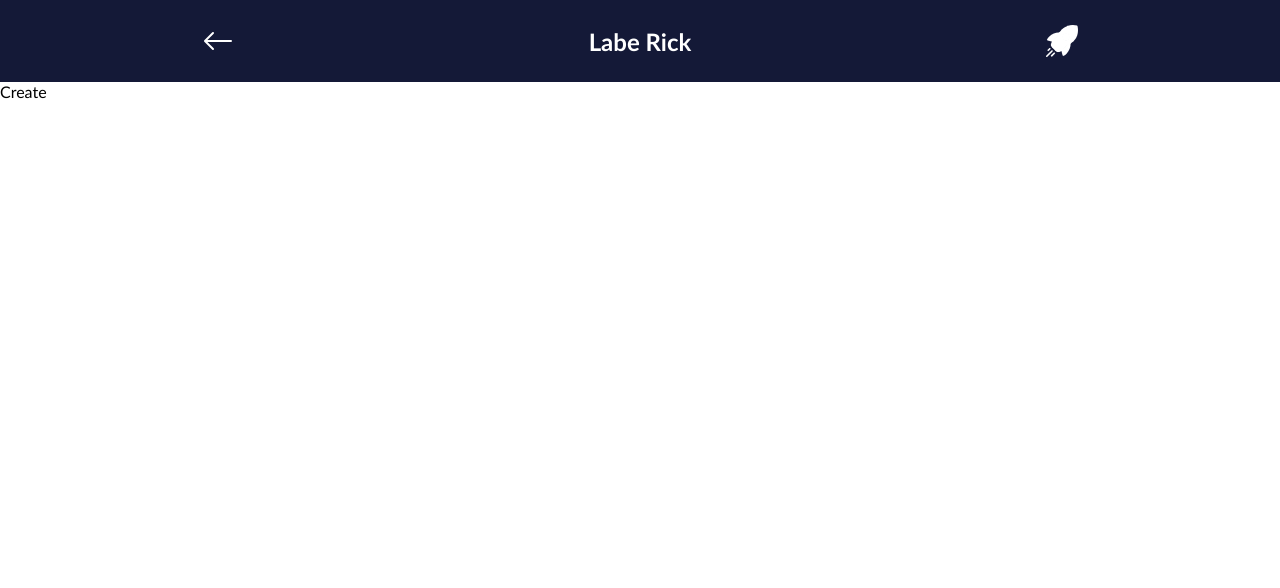
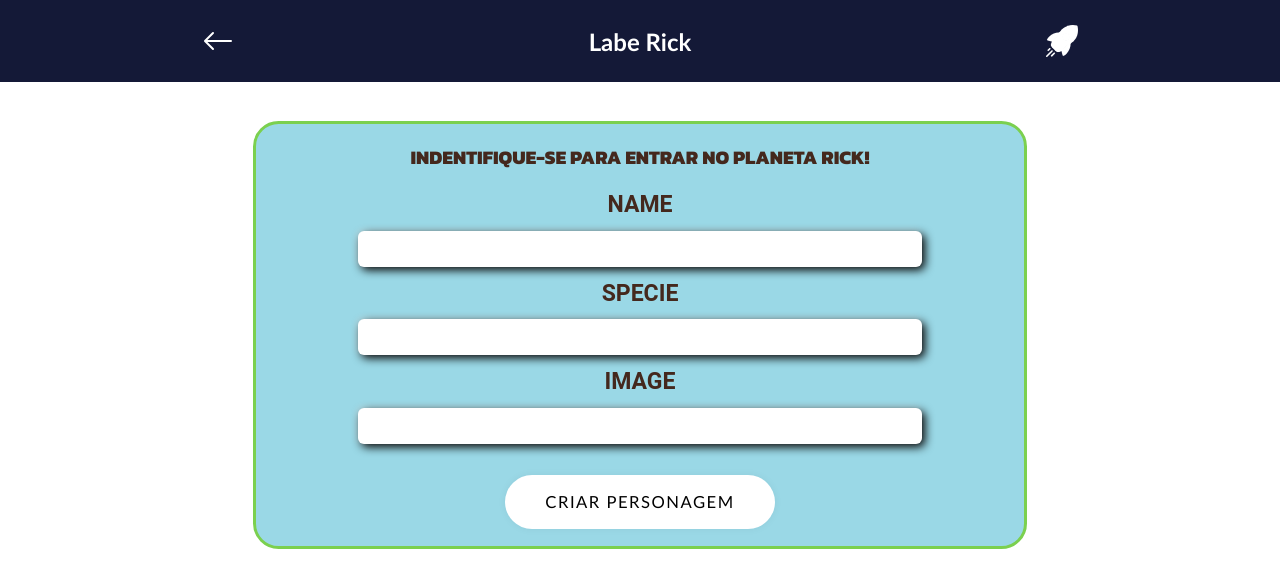
Before and after one commit to MirandaFayra/labe-rick-front-fayra, a React (Create React App) app: page /create-character in a window 1280 px wide. Shown: the top 588 px of the page. Built offline with nearby package versions, Linux system fonts and the light colour scheme.

Commit message:
Finalizar parte estática do crete character

```diff
--- a/src/pages/create-character-page/index.js
+++ b/src/pages/create-character-page/index.js
@@ -1,9 +1,42 @@
 import React from 'react';
+import * as S from '../../styles/index'
+import { useForm } from '../../hooks/useForm';
+import axios from 'axios';
+import { BASE_URL } from '../../constants/BASE_URL';
 
 export default function CreateCharacterPage() {
+  // const [form,onChange]=useForm({name:'', species:'',image:''})
+  // //função submit
+  // const enviar=(e)=>{
+  //   e.preventDefault();
+
+  //   const body={
+  //     name: form.name,
+  //     species:form.species,
+  //     image: form.image,
+  //   }
+
+  //   axios.post(`${BASE_URL}/user/login`,body).then((res)=>{
+  //       console.log(res.data);
+  //       const token=res.data.token
+  //       localStorage.setItem('token',token)
+
+  //   }).catch((e)=>{
+  //    console.log(e.response); })
+  // }
+
  return (
-   <p>
-        Create
-   </p>
+   <S.Container>
+      <S.SForm onSubmit={''}>
+        <S.STitle>Indentifique-se para entrar no planeta Rick!</S.STitle>
+        <S.SLabel htmlFor='name'>Name</S.SLabel>
+        <S.SInput id='name' name='name' value={''} onChange={(e)=>''} />
+        <S.SLabel htmlFor='specie'>Specie</S.SLabel>
+        <S.SInput type='specie' id='specie' name='specie' value={''} onChange={''} />
+        <S.SLabel htmlFor='image'>Image</S.SLabel>
+        <S.SInput id='image' name='image' value={''} onChange={(e)=>''} />
+        <S.SButton>Criar Personagem</S.SButton>
+      </S.SForm>
+   </S.Container>
  );
 }
--- a/src/styles/index.js
+++ b/src/styles/index.js
@@ -80,3 +80,56 @@ export const ContainerCard = styled.div`
     row-gap: 16vh;
     grid-auto-flow: row;
 `;
+
+export const SForm = styled.form`
+    width: 60%;
+    display: flex;
+    flex-direction: column;
+    align-items: center;
+    border:solid 0.3vw ${theme.colors.green} ;
+    border-radius: 2vw;
+    background-color: ${theme.colors.blue100};
+`;
+
+export const STitle = styled.p`
+    text-transform: uppercase;
+    font-size: 1.5vw;
+    color: ${theme.colors.brown};
+    font-family: 'Kanit', sans-serif;
+    font-weight: 800;
+    margin: 1.5vw 0vw;
+    /* font-family: 'Montserrat', sans-serif; */
+    `;
+
+export const SLabel = styled.label`
+    text-transform: uppercase;
+    font-size: 1.8vw;
+    color: ${theme.colors.brown};
+    font-family: 'Roboto', sans-serif;
+    font-weight: 600;
+    `;
+export const SInput = styled.input`
+    width: 70%;
+    padding: 0.7vw 1vw;
+    margin-top:1vw;
+    margin-bottom:1vw;
+    text-align: center;
+    font-size: 1.2vw;
+    background-color: ${theme.colors.white};
+    color: ${theme.colors.brown};
+    font-family: 'Roboto', sans-serif;
+    font-weight: 600;
+    border: none;
+    outline: none;
+    border-radius: 6px;
+     box-shadow: 3px 3px 10px rgba(0,0,0,1),
+    -1px -1px 6px rgba(255, 255, 255, 0.4);
+`;
+
+export const Container = styled.div`
+    width: 100vw;
+    margin-top: 3vw;
+    display: flex;
+    flex-direction: column;
+    align-items: center;
+`;
```
